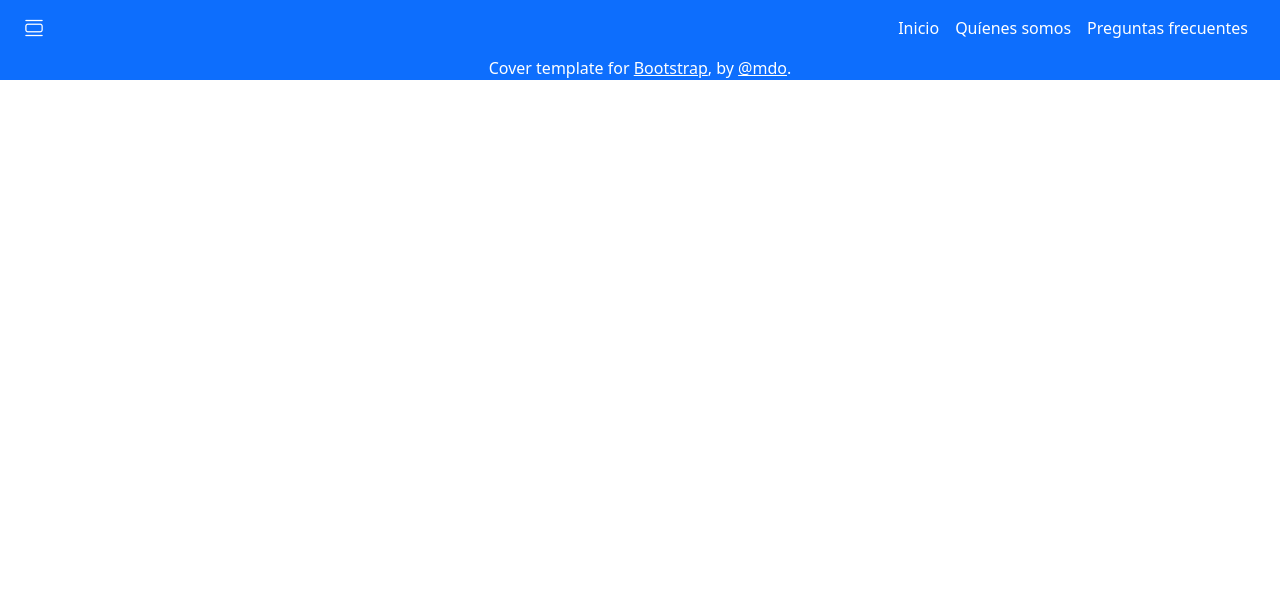
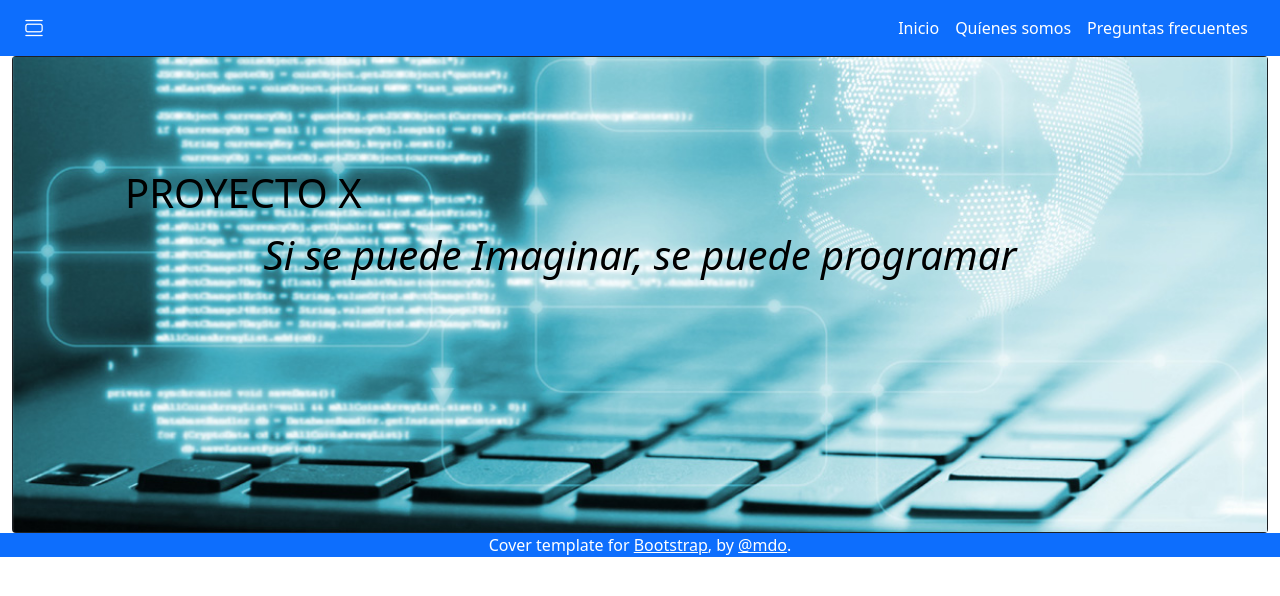
Before and after one commit to alexitowy/projectX, a plain HTML site: page about.html in a window 1280 px wide. Drawn offline with nearby package versions, Linux system fonts and the light colour scheme.

Commit message:
feat: add head, img and title about

```diff
--- a/about.html
+++ b/about.html
@@ -32,9 +32,11 @@
                 </nav>
             </div>
         </header>
-        <div class="row">
-            <div class="col">
-                <andrea>
+        <div class="card bg-dark text-black">
+            <img class="heading" src="assets/img/cabecera.jpg" class="card-img">
+            <div class="card-img-overlay">
+                <h1 class="card-title">PROYECTO X</h1>
+                <p class="card-text text-center fst-italic fs-1">Si se puede Imaginar, se puede programar</p>
             </div>
         </div>
     </div>
--- a/css/style.css
+++ b/css/style.css
@@ -9,7 +9,13 @@
 /******************/
 /*******About******/
 /******************/
+.heading {
+    width: auto;
+}
 
+.card-img-overlay {
+    padding: 7rem;
+}
 
 
 /******************/
```
Also changed, not shown: assets/img/cabecera.jpg (added).
